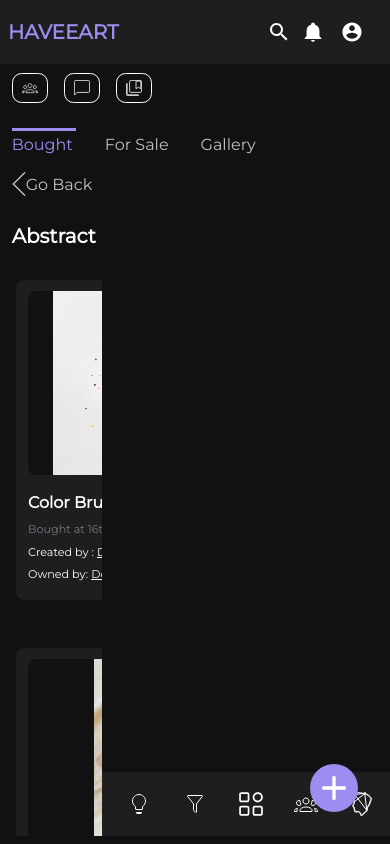
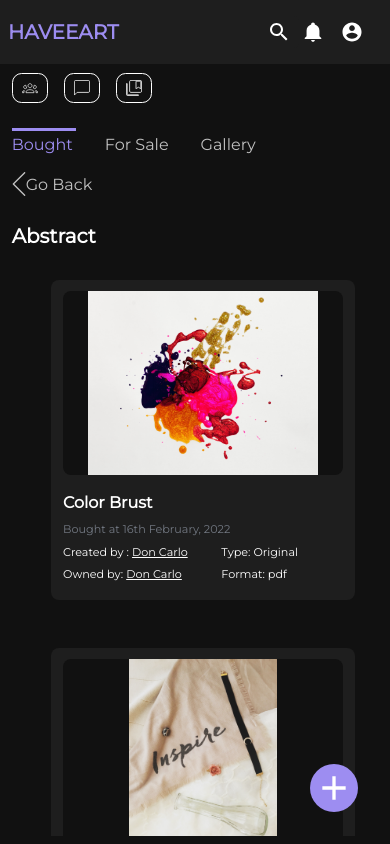
Before and after one commit to Ibtid/Have-E-Art, a React (Create React App) app in the folder client/: page / in a window 390 px wide. Built offline with nearby package versions, Linux system fonts and the light colour scheme.

Commit message:
gallery css

```diff
--- a/client/src/components/MyCollection/GalleryDetail/GalleryDetails.css
+++ b/client/src/components/MyCollection/GalleryDetail/GalleryDetails.css
@@ -61,6 +61,7 @@
 
 @media screen and (max-width: 1408px) {
   .gallery__detailsScroll {
+    width: calc(100vw - 15rem);
     display: grid;
     grid-template-columns: 1fr 1fr 1fr;
     grid-auto-rows: 22rem;
@@ -70,6 +71,7 @@
 
 @media screen and (max-width: 600px) {
   .gallery__detailsScroll {
+    width: calc(100vw - 0rem);
     display: grid;
     grid-template-columns: 1fr;
     grid-auto-rows: 22rem;
```
